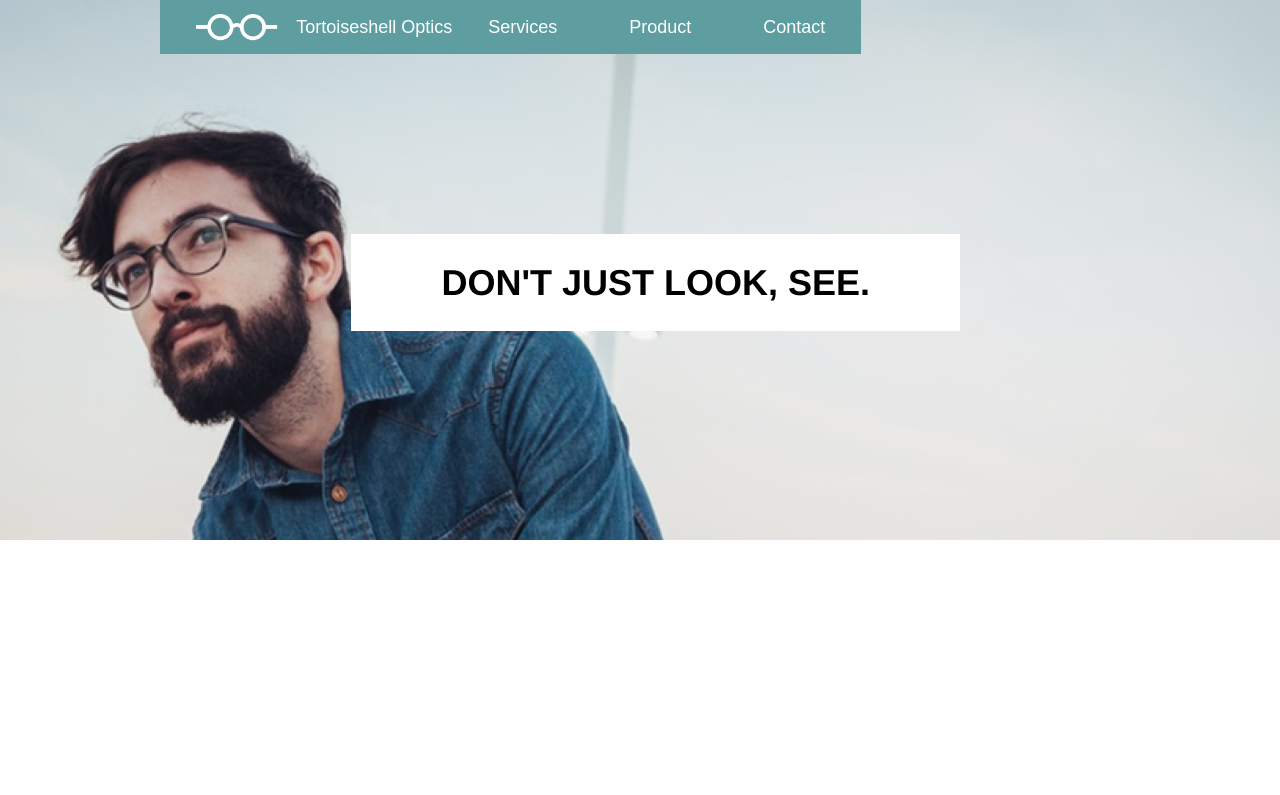
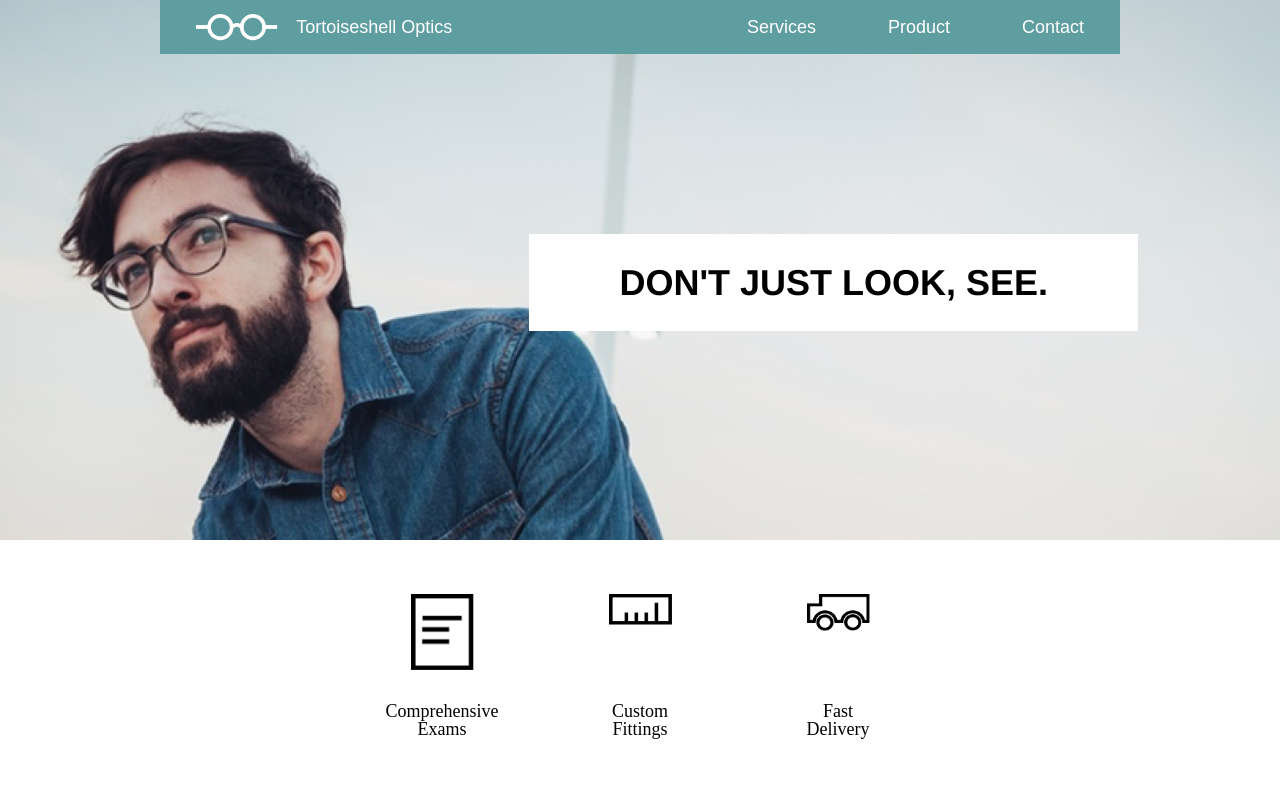
Before and after one commit to lunamyst/ca_ready_tortoiseshell, a plain HTML site: page index.html in a window 1280 px wide. Drawn offline with Linux system fonts and the light colour scheme.

```diff
--- a/index.html
+++ b/index.html
@@ -12,7 +12,7 @@
   <body>
 
 <!-- Header -->
-    <div class="container">
+    <div class="header-container">
       <header>
         <div class="title">
           <img src="./resources/images/logo-white.png" alt="White rimmed round eyeglasses">
@@ -37,5 +37,30 @@
       </div>
     </div>
 
+<!-- Main body -->
+    <section>
+      <div class="pictures">
+        <!-- Item One -->
+        <div class="picture-item">
+          <img src="./resources/images/paper-icon.png" alt="Piece of paper with three written lines">
+          <p>Comprehensive Exams</p>
+        </div>
+        <!-- Item Two -->
+        <div class="picture-item">
+          <img src="./resources/images/ruler-icon.png" alt="Ruler with three hash marks">
+          <p>Custom Fittings</p>
+        </div>
+        <!-- Item Three -->
+        <div class="picture-item">
+          <img src="./resources/images/truck-icon.png" alt="Truck silhouette">
+          <p>Fast Delivery</p>
+        </div>
+      </div>
+
+      <div class="mission-and-contact">
+
+      </div>
+    </section>
+
   </body>
 </html>
--- a/resources/css/style.css
+++ b/resources/css/style.css
@@ -4,14 +4,14 @@
 }
 
 body {
-  display: flex;
-  flex-direction: column;
-  align-items: center;
+
 
 }
 
-.container {
-  width: 960px;
+.header-container {
+   display: flex;
+  flex-direction: row;
+  justify-content: center;
 }
 
 /* Header */
@@ -24,6 +24,7 @@
   font-family: "Helvectica", sans-serif;
   position: fixed;
   z-index: 5;
+  width: 960px;
 }
 
 .title {
@@ -62,27 +63,65 @@
 
 height: 30rem;
 width: 100%;
+display: flex;
+justify-content: center;
 }
 
 .jumbotron > .container {
-  margin-top: 3rem;
   display: flex;
   justify-content: flex-end;
+  width: 960px;
+  margin-left: 2rem;
 }
-.announcement {
+
+.announcement h1 {
   text-transform: uppercase;
   background-color: white;
   font-family: "Helvetica", sans-serif;
   font-weight: bold;
   font-size: 2rem;
   line-height: 1.2;
-  margin-top: 10rem;
+  /* To account for 3rem fixed header +10rem space in spec */
+  margin-top: 13rem;
   text-align: center;
-}
-
-.announcement h1 {
   padding-top: 1.5rem;
   padding-bottom: 1.5rem;
   padding-left: 5rem;
   padding-right: 5rem;
 }
+
+/* Main body */
+section {
+  width: 100%;
+  display: flex;
+  justify-content: center;
+}
+
+.pictures {
+  width: 960px;
+  display: flex;
+  justify-content: center;
+  margin-top: 3rem;
+  margin-bottom: 3rem;
+
+}
+
+.picture-item {
+  width: 5rem;
+  height: 8rem;
+  display: flex;
+  flex-direction: column;
+  justify-content: space-between;
+  align-items: center;
+  margin-left: 3rem;
+  margin-right: 3rem;
+}
+
+.picture-item img {
+  width: 3.5rem;
+
+}
+
+.picture-item p {
+  text-align: center;
+}
```
